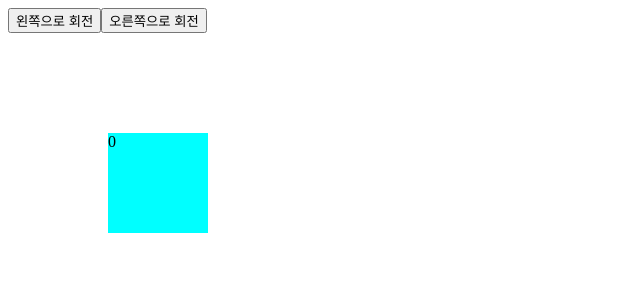
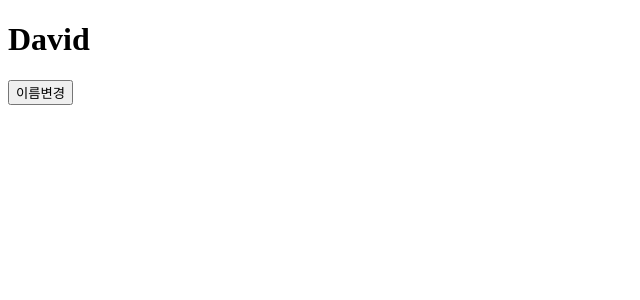
Before and after one commit to lsy0194/react_frist, a React (Create React App) app: page / in a window 1280 px wide. Shown: the top 300 px of the page, without its empty margins (0-640 px from the left). Built offline with nearby package versions, Linux system fonts and the light colour scheme.

Commit message:
state로 문자값 관리

```diff
--- a/src/App.jsx
+++ b/src/App.jsx
@@ -2,12 +2,12 @@ import { useState } from 'react';
 import './style.scss';
 
 function App() {
-	const [Degree, setDegree] = useState(0);
+	const [Name, setName] = useState('David');
+
 	return (
 		<>
-			<button onClick={() => setDegree(Degree - 45)}>왼쪽으로 회전</button>
-			<button onClick={() => setDegree(Degree + 45)}>오른쪽으로 회전</button>
-			<article style={{ transform: `rotate(${Degree}deg)` }}>{Degree}</article>
+			<h1>{Name}</h1>
+			<button onClick={() => setName('Andy')}>이름변경</button>
 		</>
 	);
 }
```
